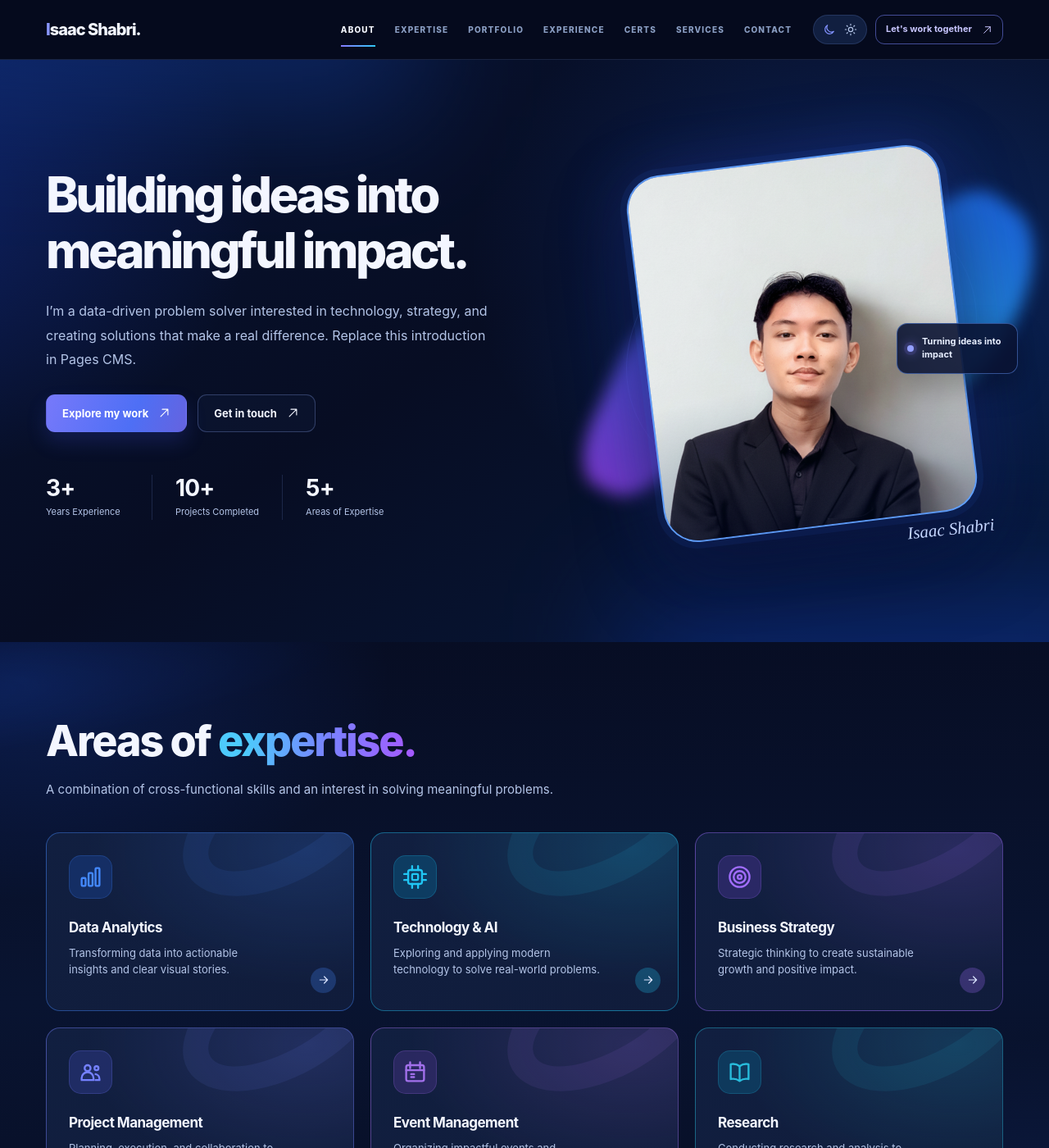
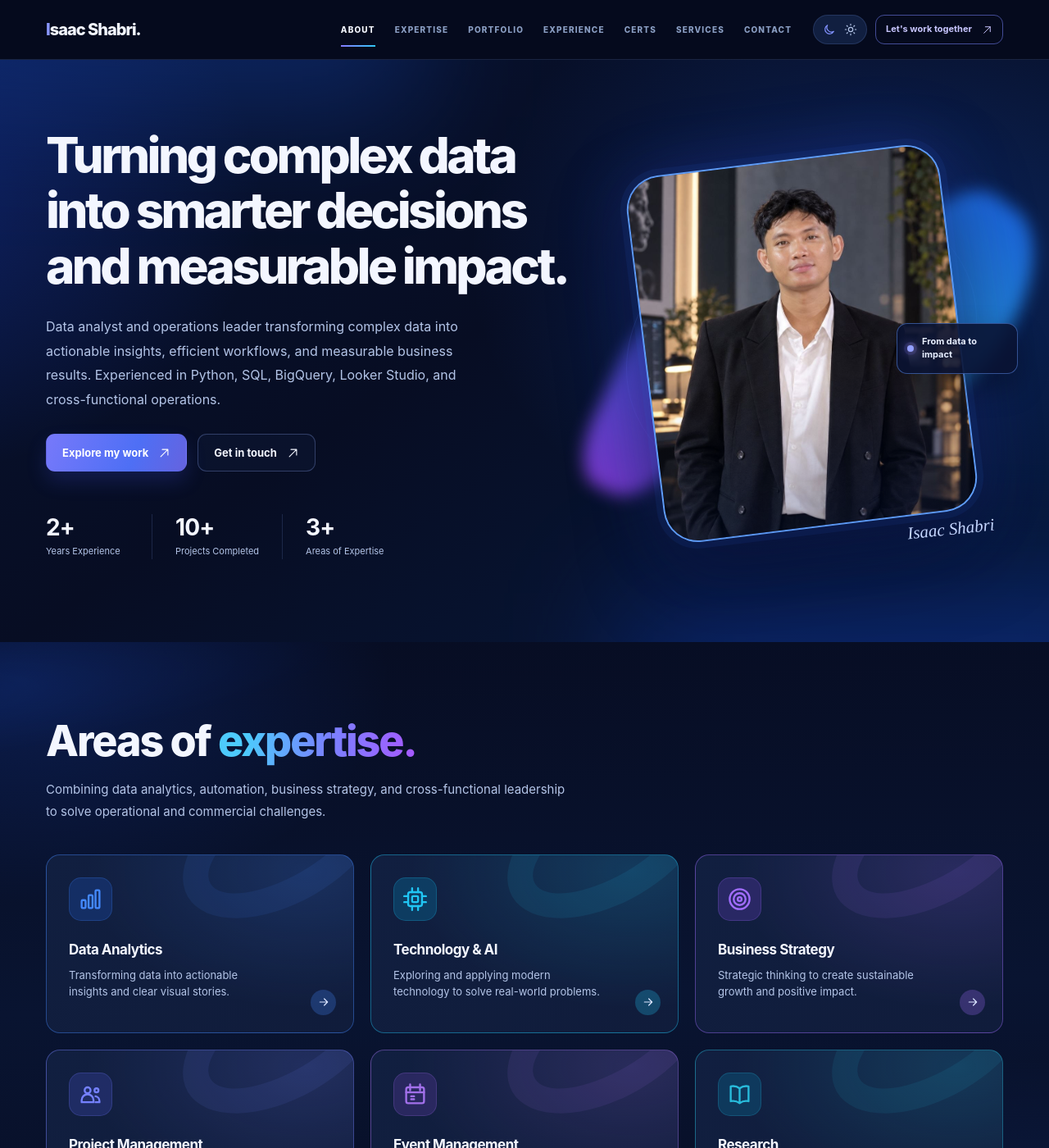
Before and after one commit to isaacthesisabie/isaacthesisabie.github.io, a Jekyll site: the page built from index.html, in a window 1280 px wide and 1400 px high. Shown: the whole window at 82% size. Built offline with Jekyll 4.4.1, drawn with Linux system fonts in a browser that asks for light colours; some of the changed text lies outside the part shown.

Commit message:
Update _data/profile.yml (via Pages CMS)

```diff
--- a/_data/profile.yml
+++ b/_data/profile.yml
@@ -1,29 +1,36 @@
 name: Isaac Shabri
 brand: Isaac Shabri.
-headline: Building ideas into meaningful impact.
-hero_description: I’m a data-driven problem solver interested in technology,
-  strategy, and creating solutions that make a real difference. Replace this
-  introduction in Pages CMS.
-profile_photo: /assets/uploads/foto-casual.png
-photo_caption: Turning ideas into impact
-availability: Open to new opportunities
+headline: Turning complex data into smarter decisions and measurable impact.
+hero_description: Data analyst and operations leader transforming complex data
+  into actionable insights, efficient workflows, and measurable business
+  results. Experienced in Python, SQL, BigQuery, Looker Studio, and
+  cross-functional operations.
+profile_photo: /assets/uploads/photo2026-10-2211-18-27-1.jpg
+photo_caption: From data to impact
+availability: Open to collaborations
 location: Indonesia
+email: isaacshabri@gmail.com
+linkedin: https://www.linkedin.com/in/isaacshabri/
 show_stats: true
 stats:
-  - value: 3+
+  - value: 2+
     label: Years Experience
   - value: 10+
     label: Projects Completed
-  - value: 5+
+  - value: 3+
     label: Areas of Expertise
-expertise_intro: A combination of cross-functional skills and an interest in
-  solving meaningful problems.
-portfolio_intro: A selection of projects across technology, data, and
-  collaborative initiatives. Explore each case study to learn about the process
-  and outcomes.
-experience_intro: Roles, collaborations, and the teams I've been part of.
-certifications_intro: A collection of recognitions and opportunities to keep learning.
-services_intro: Ways I can contribute and collaborate on meaningful projects.
-contact_description: I'm always open to discussing new opportunities,
-  interesting projects, or potential collaborations. Feel free to reach out!
-footer_note: Building ideas into meaningful impact.
+expertise_intro: Combining data analytics, automation, business strategy, and
+  cross-functional leadership to solve operational and commercial challenges.
+portfolio_intro: A selection of data analytics, automation, market research, and
+  business operations projects—focused on turning complex problems into
+  actionable results.
+experience_intro: Professional roles and leadership experiences across
+  analytics, FMCG operations, market intelligence, and business development.
+certifications_intro: National competition achievements and professional
+  learning milestones in data analytics, AI, and business innovation.
+services_intro: Areas where I can collaborate on analytics, workflow automation,
+  market intelligence, and data-driven business operations.
+contact_description: Interested in collaborating on analytics, operational
+  improvement, business strategy, or technology-driven projects? Let's connect
+  and explore what we can build together.
+footer_note: Data Specialist
```
